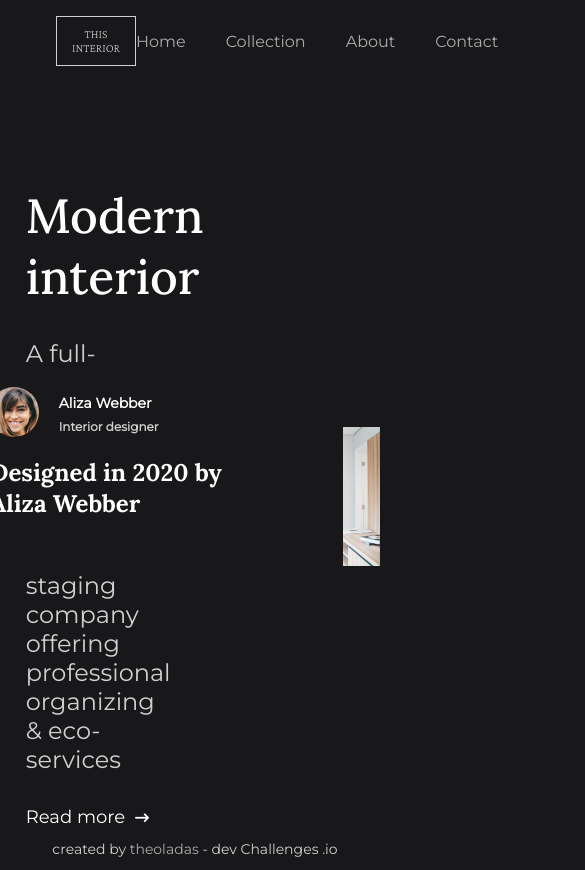
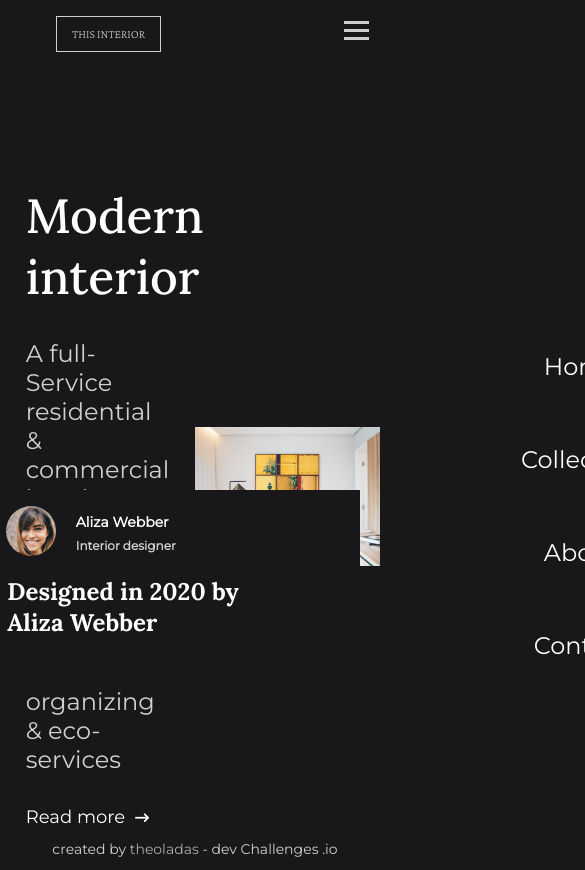
Before and after one commit to theoladas/DevChallenges, a plain HTML site: page Interior Consultant/index.html in a window 390 px wide. Shown: the top 870 px of the page, 585 px wide, since content can reach past the window. Drawn offline with nearby package versions, Linux system fonts and the light colour scheme.

Commit message:
Added - JS functionality in burger nav

```diff
--- /dev/null
+++ b/Interior Consultant/app.js
@@ -0,0 +1,12 @@
+const navSlide = () => {
+  const burger = document.querySelector(".burger");
+  const nav = document.querySelector(".nav-links");
+  const logo = document.querySelector("#logo");
+  burger.addEventListener("click", () => {
+    nav.classList.toggle("navActive");
+    logo.classList.toggle("remove-logo");
+    burger.classList.toggle("toggle");
+    burger.style.marginLeft = "auto";
+  });
+};
+navSlide();
--- a/Interior Consultant/index.html
+++ b/Interior Consultant/index.html
@@ -41,6 +41,11 @@
           <li><a href="#">About</a></li>
           <li><a href="#">Contact</a></li>
         </ul>
+        <div class="burger">
+          <div class="line1"></div>
+          <div class="line2"></div>
+          <div class="line3"></div>
+        </div>
       </nav>
     </header>
     <!-- HERO -->
@@ -86,5 +91,6 @@
         Challenges .io
       </p>
     </footer>
+    <script src="app.js"></script>
   </body>
 </html>
--- a/Interior Consultant/style.scss
+++ b/Interior Consultant/style.scss
@@ -68,8 +68,6 @@ header {
         margin-right: 40px;
       }
     }
-  }
-}
     #logo {
       border: 1px solid #fff;
       color: #fff;
@@ -83,6 +81,23 @@ header {
       transition: all 0.4s ease;
       &:hover {
         opacity: 1;
+      }
+    }
+  }
+  .burger {
+    opacity: 0.8;
+    display: none;
+    transition: all 0.4s ease;
+    &:hover {
+      opacity: 1;
+    }
+  }
+  .burger div {
+    width: 25px;
+    height: 3px;
+    background-color: #fff;
+    margin: 5px;
+    transition: all 0.3s ease-in;
   }
 }
 
@@ -122,8 +137,8 @@ header {
         width: 385px;
         height: 200px;
         position: absolute;
-        bottom: -1px;
-        right: 20%;
+        bottom: -120px;
+        right: 20px;
         transform: (-50%, 0);
         padding: 1rem 0rem;
         .row {
@@ -163,3 +178,56 @@ footer {
   font-size: 14px;
   opacity: 0.8;
 }
+
+// MOBILE
+@media screen and (max-width: 768px) {
+  body {
+    overflow-x: hidden;
+  }
+
+  nav {
+    .nav-links {
+      position: absolute;
+      right: 0px;
+      height: 80vh;
+      top: 20vh;
+      background-color: #181719;
+      z-index: 1;
+      display: flex;
+      flex-direction: column;
+      align-items: center;
+      justify-content: space-around;
+      width: 100%;
+      transform: translateX(100%);
+      transition: transform 0.4s ease-in;
+      li,
+      a {
+        font-size: 1.5rem;
+        opacity: 1;
+        margin: 2rem;
+      }
+    }
+    .burger {
+      display: block;
+      cursor: pointer;
+    }
+    .toggle .line1 {
+      transform: rotate(-45deg) translate(-5px, 6px);
+    }
+    .toggle .line2 {
+      opacity: 0;
+    }
+    .toggle .line3 {
+      transform: rotate(45deg) translate(-5px, -6px);
+    }
+    .navActive {
+      transform: translateX(0%);
+      display: flex;
+      align-items: center;
+      justify-content: space-around;
+    }
+    .remove-logo {
+      display: none;
+    }
+  }
+}
```
Also changed, not shown: Interior Consultant/style.css, 1 other file. Lines whose indentation alone changed are shown as unchanged.
